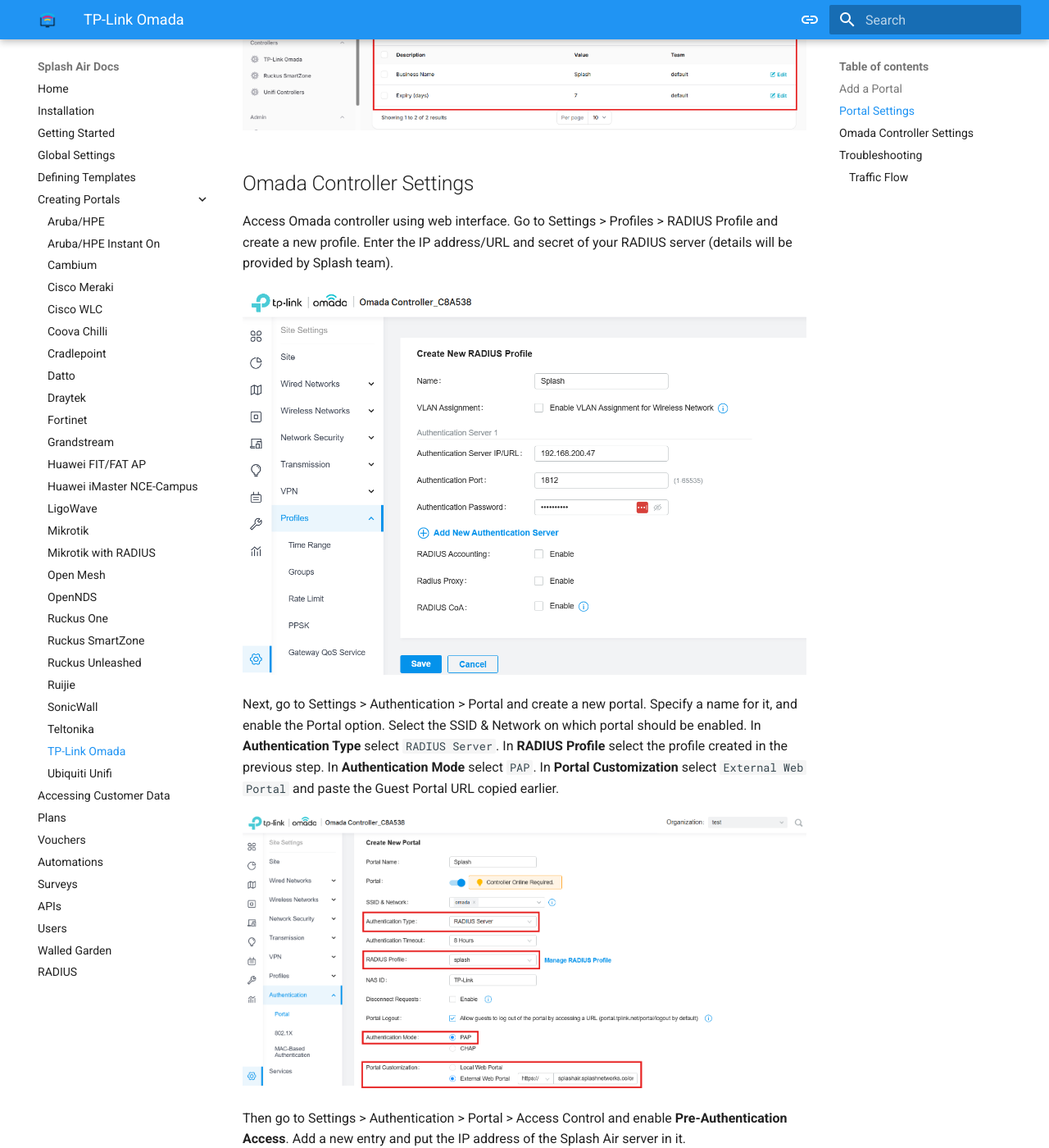
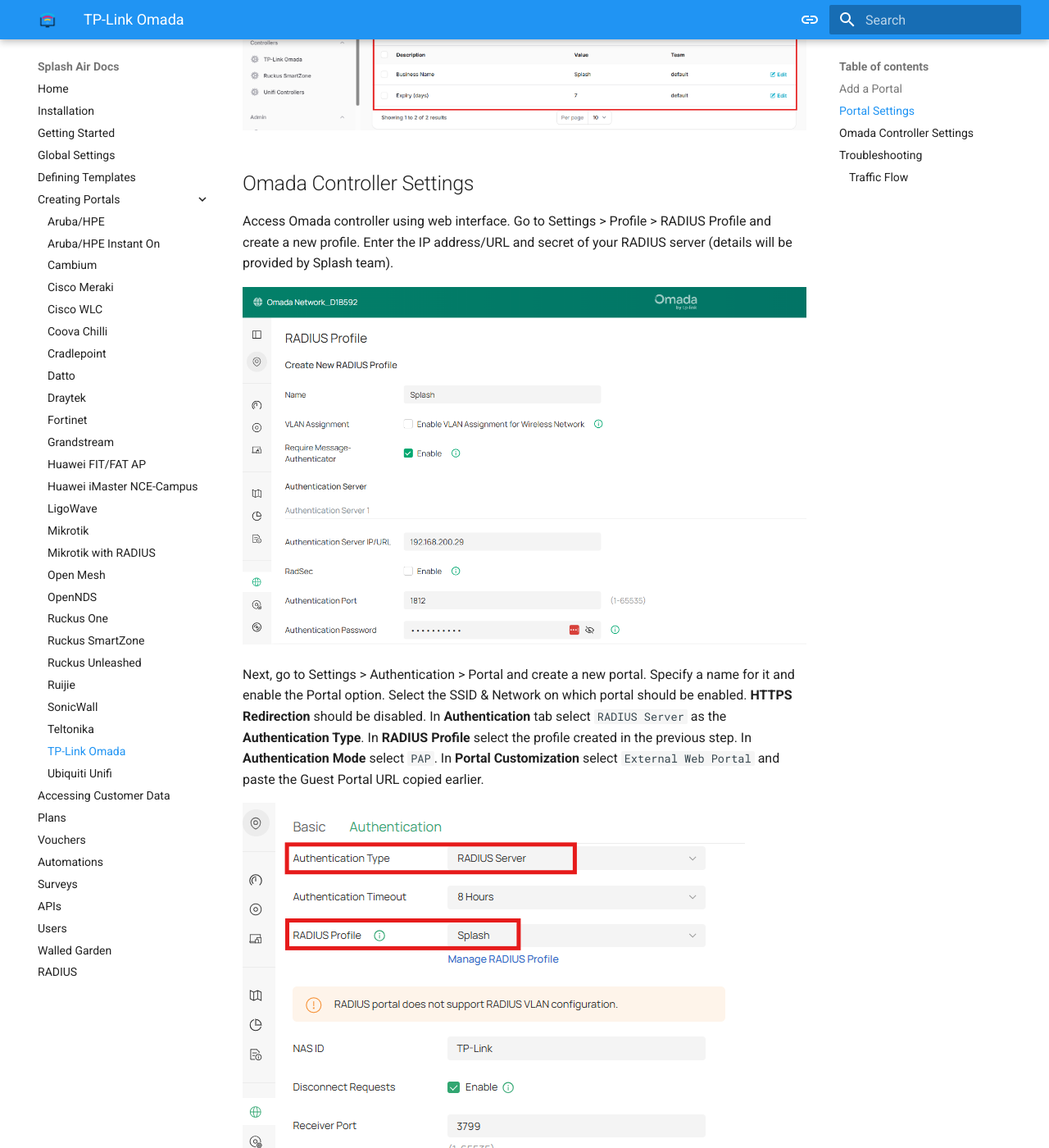
Before and after one commit to splash-networks/admin-panel-doc, an MkDocs documentation site: the page built from docs/portals/omada.md, in a window 1280 px wide and 1400 px high, scrolled down 1643 px. Shown: the whole window at 82% size. Built offline with MkDocs 1.6.1 and Material for MkDocs 9.7.7, drawn with Linux system fonts in a browser that asks for light colours; some of the changed text lies outside the part shown.

Commit message:
omada new screenshots

```diff
--- a/docs/portals/omada.md
+++ b/docs/portals/omada.md
@@ -33,21 +33,21 @@
 
 ## Omada Controller Settings
 
-Access Omada controller using web interface. Go to Settings > Profiles > RADIUS Profile and create a new profile. Enter the IP address/URL and secret of your RADIUS server (details will be provided by Splash team).
+Access Omada controller using web interface. Go to Settings > Profile > RADIUS Profile and create a new profile. Enter the IP address/URL and secret of your RADIUS server (details will be provided by Splash team).
 
 ![RADIUS Profile](../assets/images/portals/omada/radius-profile.png)
 
-Next, go to Settings > Authentication > Portal and create a new portal. Specify a name for it, and enable the Portal option. Select the SSID & Network on which portal should be enabled. In **Authentication Type** select `RADIUS Server`. In **RADIUS Profile** select the profile created in the previous step. In **Authentication Mode** select `PAP`. In **Portal Customization** select `External Web Portal` and paste the Guest Portal URL copied earlier.
+Next, go to Settings > Authentication > Portal and create a new portal. Specify a name for it and enable the Portal option. Select the SSID & Network on which portal should be enabled. **HTTPS Redirection** should be disabled. In **Authentication** tab select `RADIUS Server` as the **Authentication Type**. In **RADIUS Profile** select the profile created in the previous step. In **Authentication Mode** select `PAP`. In **Portal Customization** select `External Web Portal` and paste the Guest Portal URL copied earlier.
 
 ![Portal](../assets/images/portals/omada/portal.png)
 
-Then go to Settings > Authentication > Portal > Access Control and enable **Pre-Authentication Access**. Add a new entry and put the IP address of the Splash Air server in it.
+Then go to Settings > Authentication > Portal > Access Control and enable **Pre-Authentication Access**. Add a new entry and put the IP address of the Splash Air server in it. If using `Payment` Flow you need to add [walled garden](../walled-garden.md) entries for your payment gateway such as Stripe in Pre-Authorization Access List as well.
 
-![Access Control](../assets/images/portals/omada/access-control.png)
 
-If using `Payment` Flow you need to add [walled garden](../walled-garden.md) entries for your payment gateway such as Stripe in Pre-Authorization Access List as well.
 
-![Access Control](../assets/images/portals/omada/access-control-2.png)
+<figure markdown="span">
+  ![Access Control](../assets/images/portals/omada/access-control.png){ width="80%" }
+</figure>
 
 Click Apply to save the settings.
 
```
Also changed, not shown: docs/assets/images/portals/omada/access-control-2.png (deleted), docs/assets/images/portals/omada/access-control.png, docs/assets/images/portals/omada/portal.png, docs/assets/images/portals/omada/radius-profile.png.
